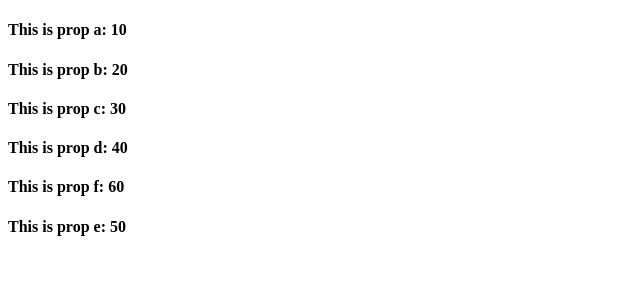
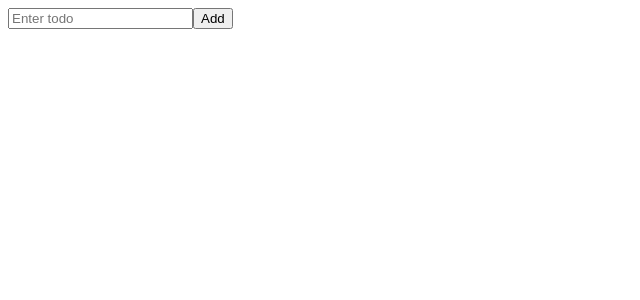
Before and after one commit to Sriharsha-20/First-react-app, a React (Vite) app: page / in a window 1280 px wide. Shown: the top 300 px of the page, without its empty margins (0-640 px from the left). Built offline with nearby package versions, Linux system fonts and the light colour scheme.

Commit message:
added Todo app using Context API

```diff
--- a/src/App.jsx
+++ b/src/App.jsx
@@ -1,8 +1,8 @@
 import React from "react";
-import Component1 from "./ContextComponent/Component1";
+import Todos from "./TODO-Components/Todos";
 
 function App() {
-  return <Component1 />;
+  return <Todos />;
 }
 
 export default App;
--- /dev/null
+++ b/src/TODO-Components/AddTodo.jsx
@@ -0,0 +1,28 @@
+import React, { useContext, useState } from "react";
+import { TodoContext } from "../context/TodoContext";
+
+function AddTodo() {
+  const { addTodo } = useContext(TodoContext);
+  const [title, setTitle] = useState("");
+
+  const handleSubmit = (e) => {
+    e.preventDefault();
+    if (title.trim() === "") return;
+    addTodo(title);
+    setTitle("");
+  };
+
+  return (
+    <form onSubmit={handleSubmit}>
+      <input
+        type="text"
+        placeholder="Enter todo"
+        value={title}
+        onChange={(e) => setTitle(e.target.value)}
+      />
+      <button type="submit">Add</button>
+    </form>
+  );
+}
+
+export default AddTodo;
--- /dev/null
+++ b/src/TODO-Components/TodoItem.jsx
@@ -0,0 +1,15 @@
+import React, { useContext } from "react";
+import { TodoContext } from "../context/TodoContext";
+
+function TodoItem({ todo }) {
+  const { deleteTodo } = useContext(TodoContext);
+
+  return (
+    <div>
+      <span>{todo.title}</span>
+      <button onClick={() => deleteTodo(todo.id)}>Delete</button>
+    </div>
+  );
+}
+
+export default TodoItem;
--- /dev/null
+++ b/src/TODO-Components/TodoList.jsx
@@ -0,0 +1,17 @@
+import React, { useContext } from "react";
+import { TodoContext } from "../context/TodoContext";
+import TodoItem from "./TodoItem";
+
+function TodoList() {
+  const { todos } = useContext(TodoContext);
+
+  return (
+    <div>
+      {todos.map((todo) => (
+        <TodoItem key={todo.id} todo={todo} />
+      ))}
+    </div>
+  );
+}
+
+export default TodoList;
--- /dev/null
+++ b/src/TODO-Components/Todos.jsx
@@ -0,0 +1,31 @@
+import React, { useState } from "react";
+import { TodoContext } from "../context/TodoContext";
+import AddTodo from "./AddTodo";
+import TodoList from "./TodoList";
+
+function Todos() {
+  const [todos, setTodos] = useState([]);
+
+  const addTodo = (title) => {
+    setTodos([
+      ...todos,
+      {
+        id: Date.now(),
+        title
+      }
+    ]);
+  };
+
+  const deleteTodo = (id) => {
+    setTodos(todos.filter((todo) => todo.id !== id));
+  };
+
+  return (
+    <TodoContext.Provider value={{ todos, addTodo, deleteTodo }}>
+      <AddTodo />
+      <TodoList />
+    </TodoContext.Provider>
+  );
+}
+
+export default Todos;
--- /dev/null
+++ b/src/context/TodoContext.jsx
@@ -0,0 +1,3 @@
+import { createContext } from "react";
+
+export const TodoContext = createContext(null);
```
